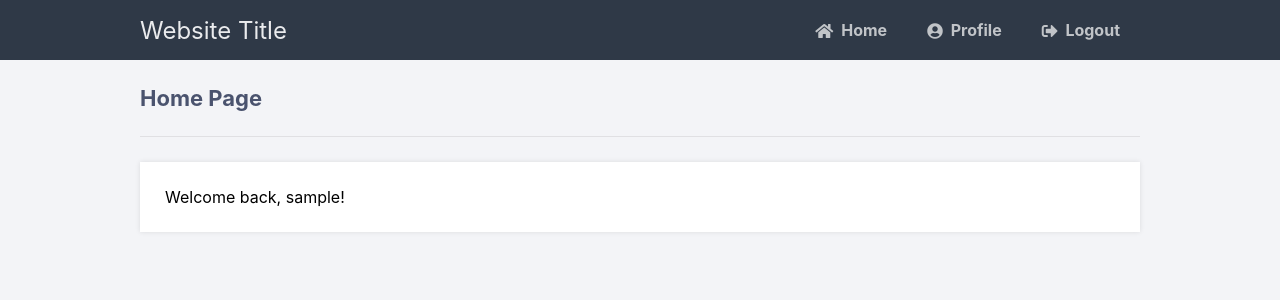
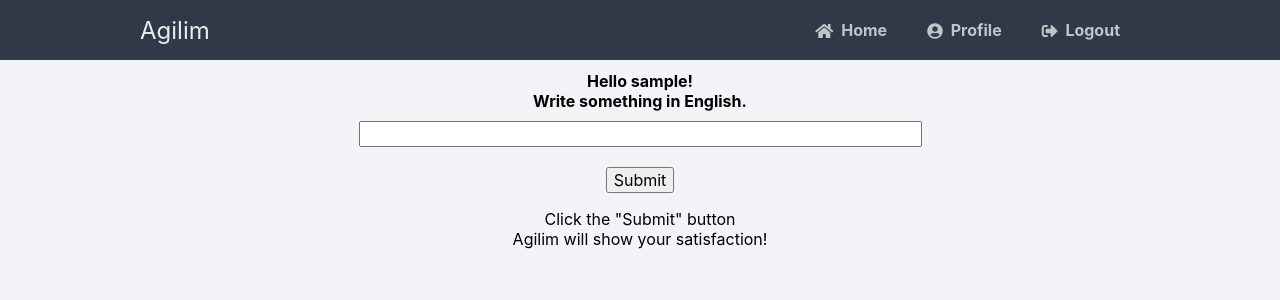
Before and after one commit to pedrosrk/agileLogin, a Flask app: template templates/home.html in a window 1280 px wide. Shown: the top 300 px of the page. Run offline with Flask 2, Linux system fonts and the light colour scheme; the template is opened without the code that fills it: most values are stand-ins (such as "Sample title", 1, 10 or a date in 2020); some libraries are stand-ins or nearby versions.

Commit message:
satisfaction

```diff
--- a/main.py
+++ b/main.py
@@ -18,7 +18,7 @@ app.config['MYSQL_DB'] = 'pythonlogin'
 mysql = MySQL(app)
 
 # http://localhost:5000/pythonlogin/ - the following will be our login page, which will use both GET and POST requests
-@app.route('/pythonlogin/', methods=['GET', 'POST'])
+@app.route('/', methods=['GET', 'POST'])
 def login():
     # Output message if something goes wrong...
     msg = ''
@@ -47,7 +47,7 @@ def login():
     return render_template('index.html', msg=msg)
 
 # http://localhost:5000/python/logout - this will be the logout page
-@app.route('/pythonlogin/logout')
+@app.route('/logout')
 def logout():
     # Remove session data, this will log the user out
    session.pop('loggedin', None)
@@ -57,7 +57,7 @@ def logout():
    return redirect(url_for('login'))
 
 # http://localhost:5000/pythinlogin/register - this will be the registration page, we need to use both GET and POST requests
-@app.route('/pythonlogin/register', methods=['GET', 'POST'])
+@app.route('/register', methods=['GET', 'POST'])
 def register():
     # Output message if something goes wrong...
     msg = ''
@@ -92,7 +92,7 @@ def register():
     return render_template('register.html', msg=msg)
 
 # http://localhost:5000/pythinlogin/home - this will be the home page, only accessible for loggedin users
-@app.route('/pythonlogin/home')
+@app.route('/home')
 def home():
     # Check if user is loggedin
     if 'loggedin' in session:
@@ -102,7 +102,7 @@ def home():
     return redirect(url_for('login'))
 
 # http://localhost:5000/pythinlogin/profile - this will be the profile page, only accessible for loggedin users
-@app.route('/pythonlogin/profile')
+@app.route('/profile')
 def profile():
     # Check if user is loggedin
     if 'loggedin' in session:
@@ -115,6 +115,10 @@ def profile():
     # User is not loggedin redirect to login page
     return redirect(url_for('login'))
 
+@app.route('/satisfaction', methods=['POST'])
+def satisfaction():
+    return render_template('satisfaction.html', pos=0.25, neg=0.25, neu=0.5)
+
 '''@app.route('/test/', methods=['POST'])
 def test():
     print(request.method)
--- a/templates/home.html
+++ b/templates/home.html
@@ -3,6 +3,14 @@
 {% block title %}Home{% endblock %}
 
 {% block content %}
-<h2>Home Page</h2>
-<p>Welcome back, {{ username }}!</p>
+<html lang="en">
+   <center><body>
+      <h1><font size="+8">Hello {{ username }}! <br> Write something in English.</font></h1>
+      <form method="POST" action="/satisfaction">
+         <input type="text" name="text" size="50" width="10"><br><br>
+         <input type="submit">
+      </form>
+      <p>Click the "Submit" button <br> Agilim will show your satisfaction!</p>
+   </body></center>
+</html>
 {% endblock %}
--- a/templates/layout.html
+++ b/templates/layout.html
@@ -9,7 +9,7 @@
 	<body class="loggedin">
 		<nav class="navtop">
 			<div>
-				<h1>Website Title</h1>
+				<h1>Agilim</h1>
                 <a href="{{ url_for('home') }}"><i class="fas fa-home"></i>Home</a>
 				<a href="{{ url_for('profile') }}"><i class="fas fa-user-circle"></i>Profile</a>
 				<a href="{{ url_for('logout') }}"><i class="fas fa-sign-out-alt"></i>Logout</a>
```
Also changed, not shown: templates/satisfaction.html (added, +20 -0 lines), README.md.
